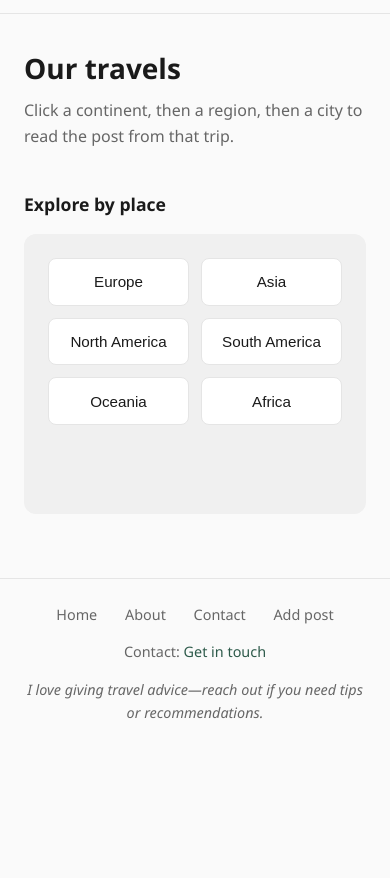
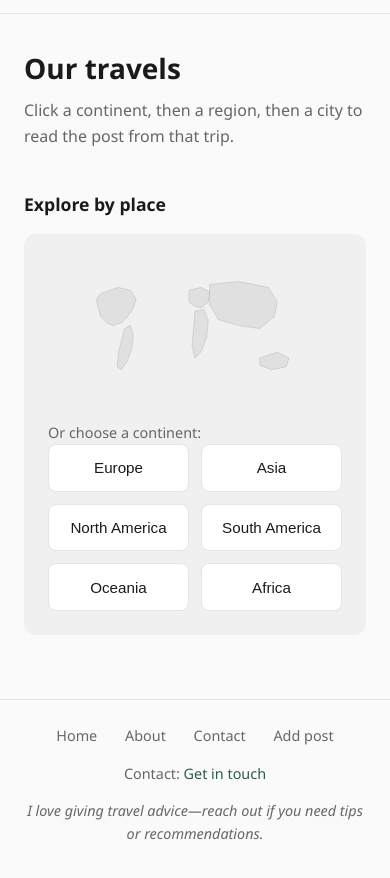
Before and after one commit to nick-virelli/thefasttraveler, a plain HTML site: page index.html in a window 390 px wide. Shown: the part 116-994 px from the top of the page. Before the commit the page ends 878 px from the top, so only its background shows below. Drawn offline with Linux system fonts and the light colour scheme.

Commit message:
Refactor world map SVG and enhance interactivity in map.js; update CSS for responsive design and styling of map elements.

```diff
--- a/css/style.css
+++ b/css/style.css
@@ -150,7 +150,52 @@ main {
   background: var(--map-bg);
   border-radius: 12px;
   padding: 1.5rem;
-  min-height: 280px;
+  min-height: 320px;
+  position: relative;
+}
+
+/* World map SVG */
+.world-map-svg {
+  width: 100%;
+  height: auto;
+  max-height: 320px;
+  display: block;
+  --map-land: #e0e0e0;
+  --map-stroke: #999;
+  --map-hover-fill: #ccc;
+  --map-active-fill: var(--accent);
+}
+
+[data-theme="dark"] .world-map-svg {
+  --map-land: #2a2a2a;
+  --map-stroke: #4a4a4a;
+  --map-hover-fill: #3a3a3a;
+  --map-active-fill: var(--accent);
+}
+
+.world-map-svg .continent {
+  fill: var(--map-land);
+  stroke: var(--map-stroke);
+  stroke-width: 1;
+  cursor: pointer;
+  transition: fill 0.2s;
+}
+
+.world-map-svg .continent:hover {
+  fill: var(--map-hover-fill);
+}
+
+.world-map-svg .continent.highlight {
+  fill: var(--map-active-fill);
+  opacity: 0.9;
+}
+
+.map-visual {
+  margin-bottom: 1rem;
+}
+
+.map-buttons {
+  margin-top: 0.5rem;
 }
 
 .map-level {
--- a/js/map.js
+++ b/js/map.js
@@ -7,28 +7,71 @@
 
   if (!container) return;
 
+  var svgTemplate = '<svg xmlns="http://www.w3.org/2000/svg" viewBox="0 0 1000 500" class="world-map-svg"><g><path id="north-america" class="continent" d="M 180 120 L 240 100 L 280 110 L 300 140 L 290 170 L 270 200 L 250 220 L 220 230 L 200 220 L 180 200 L 170 170 L 165 140 Z"><title>North America</title></path><path id="south-america" class="continent" d="M 260 240 L 280 230 L 290 260 L 285 310 L 270 350 L 250 380 L 235 370 L 240 320 L 250 280 Z"><title>South America</title></path><path id="europe" class="continent" d="M 480 110 L 520 100 L 550 115 L 545 150 L 520 170 L 500 165 L 480 150 Z"><title>Europe</title></path><path id="africa" class="continent" d="M 500 180 L 530 175 L 545 210 L 540 270 L 520 320 L 500 340 L 490 300 L 495 240 Z"><title>Africa</title></path><path id="asia" class="continent" d="M 550 90 L 650 80 L 750 100 L 780 150 L 770 200 L 720 240 L 650 230 L 580 210 L 550 160 Z"><title>Asia</title></path><path id="oceania" class="continent" d="M 720 340 L 780 320 L 820 340 L 810 370 L 760 380 L 720 365 Z"><title>Oceania</title></path></g></svg>';
+
   function renderLevel(items, level, keyAttr) {
     container.innerHTML = "";
-    const levelEl = document.createElement("div");
+
+    if (level === "continent") {
+      var mapWrap = document.createElement("div");
+      mapWrap.className = "map-visual";
+      mapWrap.innerHTML = svgTemplate;
+      container.appendChild(mapWrap);
+      var svg = mapWrap.querySelector(".world-map-svg");
+      var paths = svg ? svg.querySelectorAll(".continent") : [];
+      paths.forEach(function (path) {
+        path.style.cursor = "pointer";
+        path.addEventListener("click", function () {
+          var key = path.getAttribute("id");
+          var item = items.find(function (i) { return i.key === key; });
+          if (item && item.children) {
+            stack.push({ items: items, level: level, keyAttr: keyAttr });
+            renderLevel(item.children, item.nextLevel, item.nextKey);
+          }
+        });
+      });
+      var btnWrap = document.createElement("div");
+      btnWrap.className = "map-buttons";
+      btnWrap.innerHTML = "<p style=\"margin:0;font-size:0.9rem;color:var(--text-muted)\">Or choose a continent:</p>";
+      var btnGrid = document.createElement("div");
+      btnGrid.className = "map-level";
+      btnGrid.setAttribute("data-level", "continent");
+      items.forEach(function (item) {
+        var btn = document.createElement("button");
+        btn.type = "button";
+        btn.className = "map-item";
+        btn.textContent = item.label;
+        btn.addEventListener("click", function () {
+          if (item.children) {
+            stack.push({ items: items, level: level, keyAttr: keyAttr });
+            renderLevel(item.children, item.nextLevel, item.nextKey);
+          }
+        });
+        btnGrid.appendChild(btn);
+      });
+      btnWrap.appendChild(btnGrid);
+      container.appendChild(btnWrap);
+      return;
+    }
+
+    var levelEl = document.createElement("div");
     levelEl.className = "map-level";
     levelEl.setAttribute("data-level", level);
 
-    if (stack.length > 0) {
-      const back = document.createElement("button");
+    var back = document.createElement("button");
     back.type = "button";
     back.className = "map-item map-back";
     back.textContent = "← Back";
     back.addEventListener("click", function () {
       stack.pop();
-        const prev = stack[stack.length - 1];
+      var prev = stack[stack.length - 1];
       if (prev) renderLevel(prev.items, prev.level, prev.keyAttr);
       else loadContinents();
     });
     levelEl.appendChild(back);
-    }
 
     items.forEach(function (item) {
-      const btn = document.createElement("button");
+      var btn = document.createElement("button");
       btn.type = "button";
       btn.className = "map-item";
       btn.textContent = item.label;
```
Also changed, not shown: assets/world-map.svg. Lines whose indentation alone changed are shown as unchanged.
